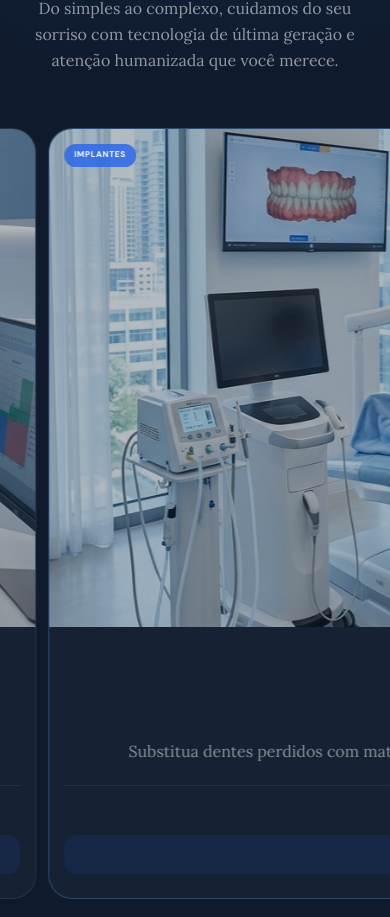
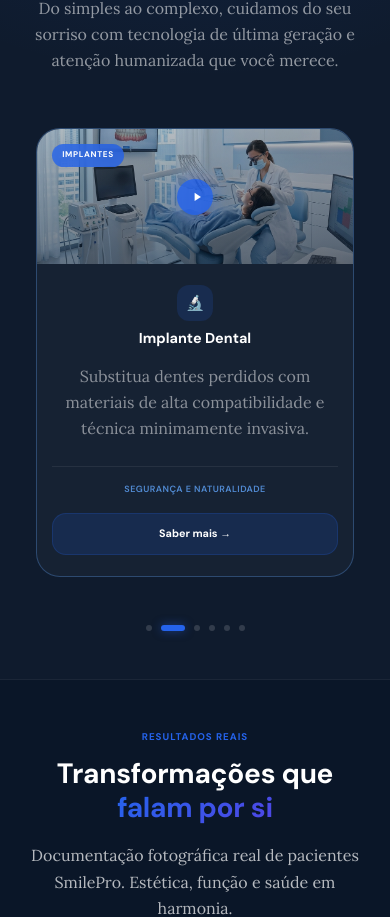
Before and after one commit to ironiaproject-a11y/dental, a Next.js app: page / in a window 390 px wide. Shown: the part 2276-3193 px from the top of the page. Built offline with nearby package versions, Linux system fonts and the light colour scheme.

Commit message:
fix: definitive responsive overhaul for services carousel with internal padding and padding-based gaps

```diff
--- a/src/app/components/Services.js
+++ b/src/app/components/Services.js
@@ -198,6 +198,7 @@ export default function Services() {
                   className={`${styles.serviceCard} ${i === active ? styles.cardActive : ''}`}
                   style={{ flex: `0 0 ${100 / visible}%` }}
                 >
+                  <div className={styles.cardInner}>
                     <div className={styles.cardMedia}>
                       <img src={service.thumbnail} alt={service.title} className={styles.thumbnail} />
                       <div className={styles.playOverlay}>
@@ -217,6 +218,7 @@ export default function Services() {
                       <div className={styles.cardFooter}>
                         <span className={styles.cardSubtitle}>{service.subtitle}</span>
                         <button className={styles.cardBtn}>Saber mais →</button>
+                      </div>
                     </div>
                   </div>
                 </div>
--- a/src/app/components/Services.module.css
+++ b/src/app/components/Services.module.css
@@ -64,13 +64,14 @@
   position: relative;
   display: flex;
   align-items: stretch;
-  gap: 1.5rem;
+  gap: 0; /* Gaps handled by card padding to ensure perfect alignment */
   margin-top: 2rem;
 }
 
 .carouselOuter {
   flex: 1;
-  overflow: visible; /* Allowing subtle shadows/glows to spread */
+  overflow: visible;
+  transition: all 0.3s ease;
 }
 
 .track {
@@ -83,30 +84,37 @@
 ──────────────────────────────────────── */
 .serviceCard {
   box-sizing: border-box;
-  margin: 0 0.75rem;
-  background: rgba(255, 255, 255, 0.03);
-  border: 1px solid rgba(255, 255, 255, 0.08);
-  border-radius: 24px;
-  overflow: hidden;
+  padding: 0 0.75rem; /* Horizontal "gap" internal to the flex-basis item */
   transition: all 0.4s cubic-bezier(0.165, 0.84, 0.44, 1);
   cursor: pointer;
   display: flex;
   flex-direction: column;
 }
 
-.serviceCard:hover {
+.cardInner {
+  background: rgba(255, 255, 255, 0.03);
+  border: 1px solid rgba(255, 255, 255, 0.08);
+  border-radius: 24px;
+  overflow: hidden;
+  display: flex;
+  flex-direction: column;
+  height: 100%;
+  transition: all 0.4s ease;
+}
+
+.serviceCard:hover .cardInner {
   background: rgba(255, 255, 255, 0.05);
   border-color: rgba(37, 99, 235, 0.4);
   transform: translateY(-8px);
   box-shadow: 0 30px 60px rgba(0, 0, 0, 0.4), 0 0 20px rgba(37, 99, 235, 0.1);
 }
 
-.cardActive {
+.cardActive .cardInner {
   border-color: rgba(96, 165, 250, 0.3);
 }
 
 /* ────────────────────────────────────────
-   Card Media (New Structure)
+   Card Media
 ──────────────────────────────────────── */
 .cardMedia {
   position: relative;
@@ -330,66 +338,84 @@
 }
 
 /* ────────────────────────────────────────
-   Mobile
+   Responsive
 ──────────────────────────────────────── */
 @media (max-width: 1023px) {
   .servicesSection { padding: 6rem 0; }
-  .carouselWrapper { padding: 0 1rem; }
+  .carouselOuter { overflow: hidden; } /* Clipping to avoid bleed */
+  .carouselWrapper { padding: 0 2rem; gap: 0; }
   .arrow { display: none; }
-  .arrowLeft { margin-right: 0; }
-  .arrowRight { margin-left: 0; }
 }
 
 @media (max-width: 767px) {
   .servicesSection { padding: 4rem 0; }
+  .carouselWrapper { padding: 0 1rem; }
+
   .serviceCard {
-    margin: 0 0.5rem;
+    padding: 0 0.5rem;
     text-align: center;
   }
 
+  .cardInner {
+    /* No scale transition on mobile for smoother perf */
+  }
+
   .cardMedia {
-    aspect-ratio: 16 / 9;
+    aspect-ratio: 21 / 9; /* More horizontal on mobile to save vertical space */
+  }
+
+  .playOverlay {
+    opacity: 1;
+    background: linear-gradient(0deg, rgba(15, 27, 45, 0.4) 0%, transparent 100%);
+  }
+
+  .playCircle {
+    width: 3rem;
+    height: 3rem;
+    transform: scale(1);
+    background: rgba(37, 99, 235, 0.85);
+  }
+
+  .playCircle svg {
+    width: 1.15rem;
+    height: 1.15rem;
   }
 
   .cardBody {
-    padding: 2rem 1.25rem;
+    padding: 1.75rem 1.25rem;
     align-items: center;
   }
 
   .titleRow {
     flex-direction: column;
     gap: 0.75rem;
-    margin-bottom: 1.5rem;
+    margin-bottom: 1.25rem;
   }
 
   .cardIcon {
-    width: 3.5rem;
-    height: 3.5rem;
-    font-size: 1.5rem;
+    width: 3rem;
+    height: 3rem;
+    font-size: 1.25rem;
   }
 
-  .cardTitle {
-    font-size: 1.25rem;
-    word-wrap: break-word;
-  }
-
-  .cardDesc {
-    font-size: 1rem;
-    margin-bottom: 1.75rem;
-  }
+  .cardTitle { font-size: 1.2rem; }
+  .cardDesc { font-size: 0.95rem; line-height: 1.6; }
 
   .cardFooter {
     flex-direction: column;
     gap: 1.25rem;
     align-items: center;
     width: 100%;
+    padding-top: 1.25rem;
   }
 
   .cardBtn {
     width: 100%;
     justify-content: center;
-    padding: 0.85rem;
-    background: rgba(37, 99, 235, 0.1);
-    border-radius: 12px;
+    padding: 0.9rem;
+    background: rgba(37, 99, 235, 0.15);
+    border: 1px solid rgba(37, 99, 235, 0.2);
+    border-radius: 14px;
+    font-size: 0.9rem;
   }
 }
```
Lines whose indentation alone changed are shown as unchanged.
